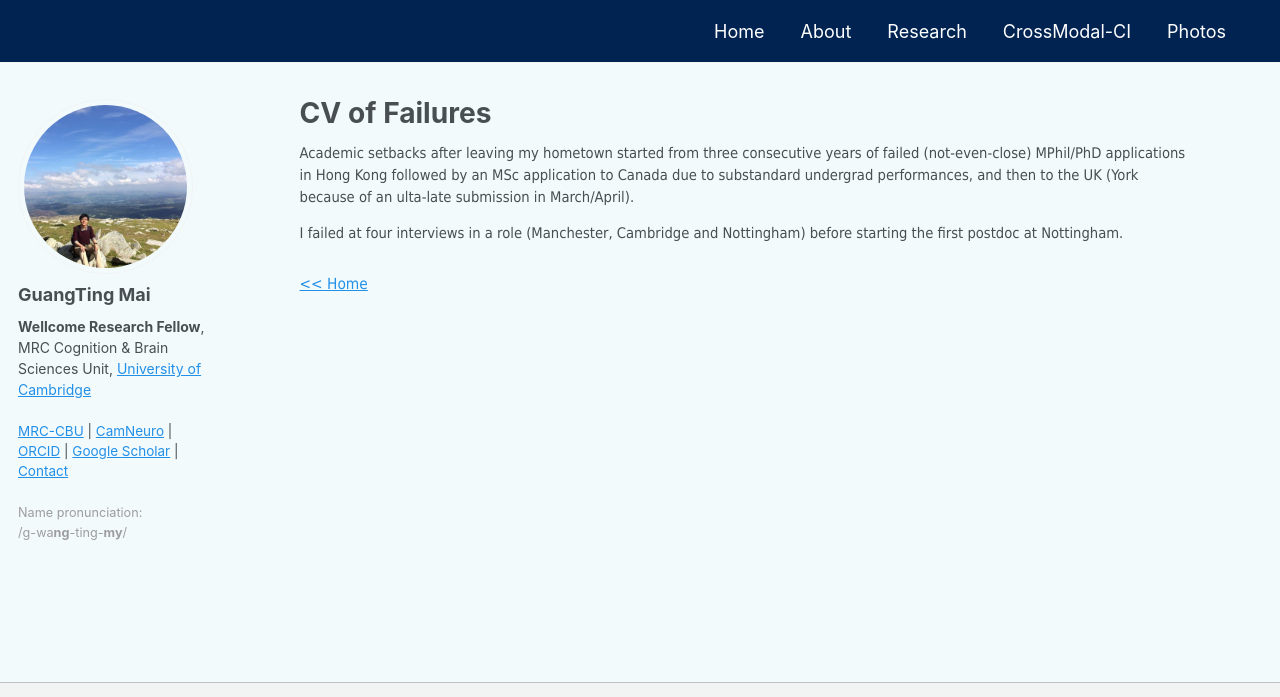
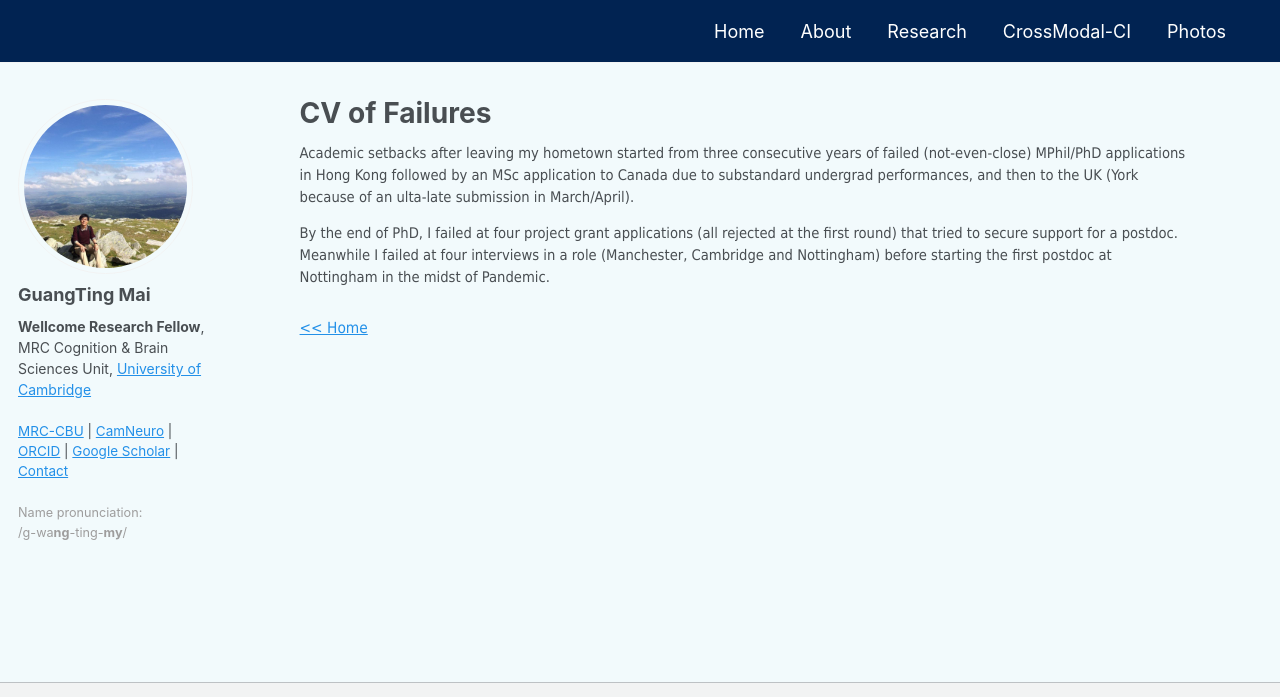
Before and after one commit to guangtingmai/guangtingmai.github.io, a Jekyll site: the page built from _pages/cv-failures.html, in a window 1280 px wide, cut to the strip 0-697 px from the top of the page. Built offline with Jekyll 4.4.1, drawn with Linux system fonts in a browser that asks for light colours.

Commit message:
Update cv-failures.html

```diff
--- a/_pages/cv-failures.html
+++ b/_pages/cv-failures.html
@@ -7,8 +7,9 @@ author_profile: true
 <p span style="font-size:11pt;font-family: Tahoma;line-height:1.5;display:block;margin-bottom:0.2vh">Academic setbacks after leaving my hometown started from
   three consecutive years of failed (not-even-close) MPhil/PhD applications in Hong Kong followed by an MSc application to Canada due to substandard undergrad
   performances, and then to the UK (York because of an ulta-late submission in March/April).</span></p>
-<p span style="font-size:11pt;font-family: Tahoma;line-height:1.5;display:block;margin-bottom:0.2vh">I failed at four interviews in a role (Manchester, Cambridge
-  and Nottingham) before starting the first postdoc at Nottingham.</span></p>
+<p span style="font-size:11pt;font-family: Tahoma;line-height:1.5;display:block;margin-bottom:0.2vh">By the end of PhD, I failed at four project grant applications
+  (all rejected at the first round) that tried to secure support for a postdoc. Meanwhile I failed at four interviews in a role (Manchester, Cambridge and
+  Nottingham) before starting the first postdoc at Nottingham in the midst of Pandemic. </span></p>
 <br>
 <div style="font-size:11pt;font-family:Tahoma;line-height: 1.5;" class="navigation-row">
   <span><a href="https://guangtingmai.github.io/readme/"><< Home</a></span>
```
